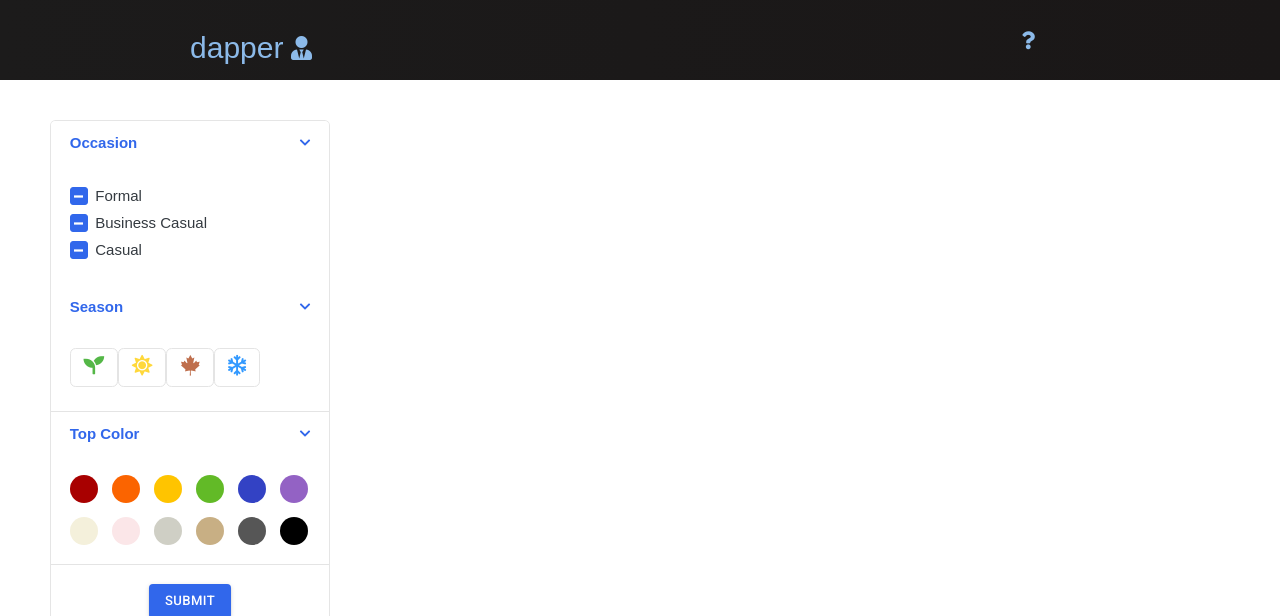
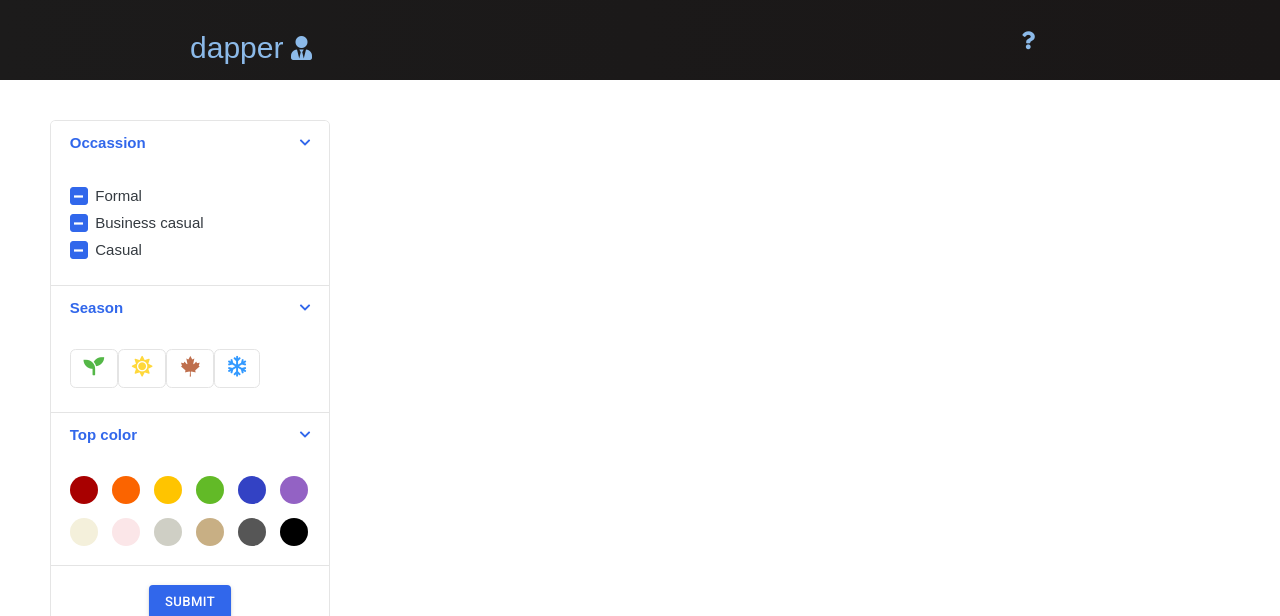
Before and after one commit to jschu713/dapper, a React (Create React App) app in the folder main/template/: page / in a window 1280 px wide. Shown: the top 616 px of the page. Built offline with nearby package versions, Linux system fonts and the light colour scheme; a web font is replaced by a local one.

Commit message:
refactored code for less repetition to eliminate code smell

```diff
--- a/main/template/src/components/Filters.js
+++ b/main/template/src/components/Filters.js
@@ -164,6 +164,82 @@ class FilterForm extends React.Component {
 
         };
 
+        function capFirstLtr(string) {
+            return string.charAt(0).toUpperCase() + string.slice(1);
+        }
+
+        // Creates occassion radio buttons
+        let filterOcc = ["formal", "business casual", "casual"]
+        let occList = []
+
+        Array.from(filterOcc).forEach((item, index) => {
+            let caps = capFirstLtr(item)
+
+            occList.push(<label class="custom-control custom-checkbox">
+                <input key={index} type="radio" name="occasion" class="custom-control-input"
+                    value={item}
+                    checked={this.state.occasion === item}
+                    onChange={this.handleChange} />
+                <div class="custom-control-label">{caps}</div>
+            </label>)
+
+        })
+
+        // Creates season radio buttons
+        let filterSeasons = ["spring", "summer", "fall", "winter"]
+        let seasonIcons = ["fas fa-seedling", "fas fa-sun", "fab fa-canadian-maple-leaf", "far fa-snowflake"]
+        let seasonsList = []
+
+        Array.from(filterSeasons).forEach((item, index) => {
+            let caps = capFirstLtr(item)
+
+            seasonsList.push(<label class="checkbox-btn">
+                <Tooltip title={<h6>{caps}</h6>} placement="bottom">
+                    <div>
+                        <input key={index} type="radio" name="season"
+                            value={item}
+                            defaultChecked={this.state.season === { item }}
+                            onChange={this.handleChange} />
+
+                        <span class="btn btn-light">
+                            <i class={seasonIcons[index]}></i>
+                        </span>
+                    </div>
+                </Tooltip>
+
+            </label>)
+
+        })
+
+        // Creates entire filter list
+        let circlePicks = <Circles name='topColor' parentCallback={this.handleTopColorChange} />
+
+        let filterDisplay = ["occassion", "season", "top color"]
+        let collapse = ["#collapse_2", "#collapse_4", "#collapse_3"]
+        let selection = [occList, seasonsList, circlePicks]
+        let filterList = []
+
+        Array.from(filterDisplay).forEach((item, index) => {
+            let caps = capFirstLtr(item)
+
+            filterList.push(<article class="filter-group">
+                <header class="card-header">
+                    <a href="#" data-toggle="collapse" data-target={collapse[index]} aria-expanded="true" class="">
+                        <i class="icon-control fa fa-chevron-down"></i>
+                        <h6 class="title">{caps} </h6>
+                    </a>
+                </header>
+                <div class="filter-content collapse show" id={collapse[index]}>
+                    <div class="card-body">
+                        <div className="radio">
+                            {selection[index]}
+                        </div>
+                    </div>
+                </div>
+            </article>)
+
+        })
+
         return (
 
             <form onSubmit={this.handleSubmit}>
@@ -173,152 +249,21 @@ class FilterForm extends React.Component {
                         <div class="row">
                             <aside class="col-md-3">
 
-                                {/* Occasion */}
                                 <div class="card">
-                                    <article class="filter-group">
-                                        <header class="card-header">
-                                            <a href="#" data-toggle="collapse" data-target="#collapse_2" aria-expanded="true" class="">
-                                                <i class="icon-control fa fa-chevron-down"></i>
-                                                <h6 class="title">Occasion </h6>
-                                            </a>
-                                        </header>
-                                        <div class="filter-content collapse show" id="collapse_2">
-                                            <div class="card-body">
-                                                <div className="radio">
-                                                    <label class="custom-control custom-checkbox">
-                                                        <input type="radio" name="occasion" class="custom-control-input"
-                                                            value="formal"
-                                                            checked={this.state.occasion === 'formal'}
-                                                            onChange={this.handleChange} />
-                                                        <div class="custom-control-label">Formal
-                                                        </div>
-                                                    </label>
-                                                    <label class="custom-control custom-checkbox">
-                                                        <input type="radio" name="occasion" class="custom-control-input"
-                                                            value="business casual"
-                                                            checked={this.state.occasion === 'business casual'}
-                                                            onChange={this.handleChange} />
-                                                        <div class="custom-control-label">Business Casual
-                                                        </div>
-                                                    </label>
-                                                    <label class="custom-control custom-checkbox">
-                                                        <input type="radio" name="occasion" class="custom-control-input"
-                                                            value="casual"
-                                                            checked={this.state.occasion === 'casual'}
-                                                            onChange={this.handleChange} />
-                                                        <div class="custom-control-label">Casual
-                                                        </div>
-                                                    </label>
-                                                </div>
-                                            </div>
-                                        </div>
-
-                                        {/* Season */}
-                                        <article class="filter-group">
-                                            <header class="card-header">
-                                                <a href="#" data-toggle="collapse" data-target="#collapse_4" aria-expanded="true" class="">
-                                                    <i class="icon-control fa fa-chevron-down"></i>
-                                                    <h6 class="title">Season </h6>
-                                                </a>
-                                            </header>
-                                            <div class="filter-content collapse show" id="collapse_4">
-                                                <div class="card-body">
-
-                                                    <label class="checkbox-btn">
-                                                        <Tooltip title={<h6>Spring</h6>} placement="bottom">
-                                                            <div>
-                                                                <input type="radio" name="season"
-                                                                    value="spring"
-                                                                    checked={this.state.season === 'spring'}
-                                                                    onChange={this.handleChange} />
-
-                                                                <span class="btn btn-light">
-                                                                    <i class="fas fa-seedling"></i>
-                                                                </span>
-                                                            </div>
-                                                        </Tooltip>
-
-                                                    </label>
-
-                                                    <label class="checkbox-btn">
-                                                        <Tooltip title={<h6>Summer</h6>} placement="bottom">
-                                                            <div>
-                                                                <input type="radio" name="season"
-                                                                    value="summer"
-                                                                    checked={this.state.season === 'summer'}
-                                                                    onChange={this.handleChange} />
-                                                                <span class="btn btn-light">
-                                                                    <i class="fas fa-sun"></i>
-                                                                </span>
-                                                            </div>
-                                                        </Tooltip>
-                                                    </label>
-
-                                                    <label class="checkbox-btn">
-                                                        <Tooltip title={<h6>Fall</h6>} placement="bottom">
-                                                            <div>
-                                                                <input type="radio" name="season"
-                                                                    value="fall"
-                                                                    checked={this.state.season === 'fall'}
-                                                                    onChange={this.handleChange} />
-                                                                <span class="btn btn-light">
-                                                                    <i class="fab fa-canadian-maple-leaf"></i>
-                                                                </span>
-                                                            </div>
-                                                        </Tooltip>
-                                                    </label>
-
-                                                    <label class="checkbox-btn">
-                                                        <Tooltip title={<h6>Winter</h6>} placement="bottom">
-                                                            <div>
-                                                                <input type="radio" name="season"
-                                                                    value="winter"
-                                                                    checked={this.state.season === 'winter'}
-                                                                    onChange={this.handleChange} />
-                                                                <span class="btn btn-light">
-                                                                    <i class="far fa-snowflake"></i>
-                                                                </span>
-                                                            </div>
-                                                        </Tooltip>
-                                                    </label>
-                                                </div>
-                                            </div>
-                                        </article>
-
-                                    </article>
-
-                                    {/* Top Color */}
-                                    <article class="filter-group">
-                                        <header class="card-header">
-                                            <a href="#" data-toggle="collapse" data-target="#collapse_3" aria-expanded="true" class="">
-                                                <i class="icon-control fa fa-chevron-down"></i>
-                                                <h6 class="title">Top Color</h6>
-                                            </a>
-                                        </header>
-                                        <div class="filter-content collapse show" id="collapse_3">
-                                            <div class="card-body">
-                                                <Circles
-                                                    name='topColor'
-                                                    parentCallback={this.handleTopColorChange} />
-                                            </div>
-                                        </div>
-                                    </article>
+                                    {filterList}
 
                                     {/* Submit and Reset Buttons */}
                                     <article class="filter-group">
-
                                         <div class="filter-content collapse show" id="collapse_5">
                                             <div id="submitter" class="card-body">
-
                                                 <Button id='sb' variant="contained" type="submit"> Submit</Button> <br />
                                                 <Button id='resetbtn' variant="contained" onClick={this.resetForm}> Reset</Button>
-
-
                                             </div>
                                         </div>
                                     </article>
                                 </div>
                             </aside>
+                            {/* Displays results */}
                             {grid}
                         </div>
                     </div>
```
Also changed, not shown: main/template/src/components/test.html (added).
